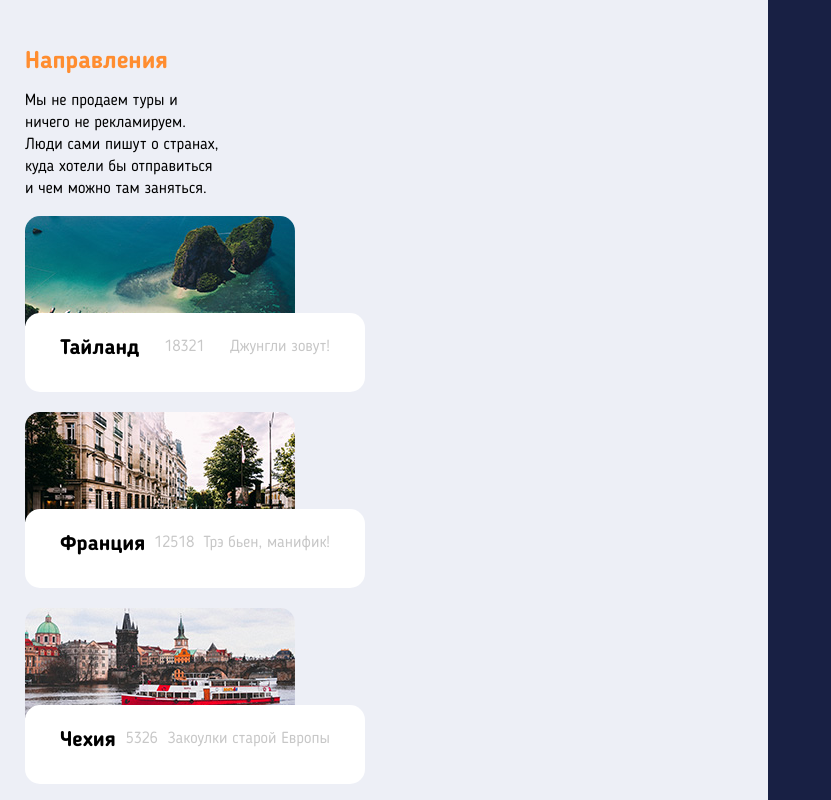
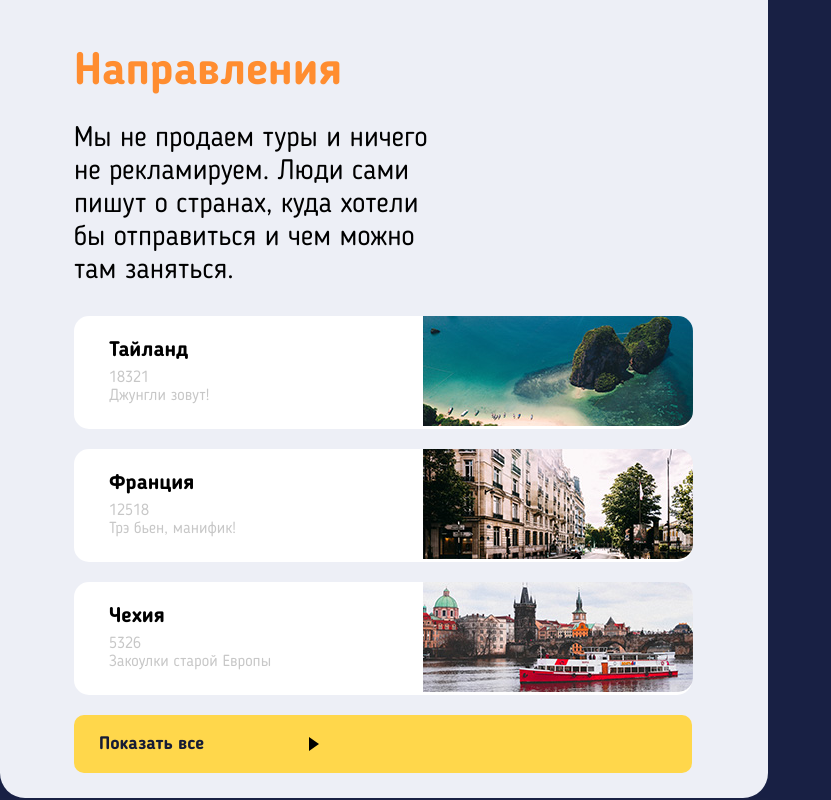
Before and after one commit to Rielees777/559959-pognali-17, a plain HTML site: page source/index.html in a window 1280 px wide. Shown: the part 1660-2460 px from the top of the page, without its empty margins (0-831 px from the left). Drawn offline with nearby package versions, Linux system fonts and the light colour scheme; files that its build step writes are made by us from their sources.

Commit message:
add mesh to countries

```diff
--- a/source/less/index-page/about.less
+++ b/source/less/index-page/about.less
@@ -39,7 +39,7 @@
     margin: 0;
     padding-top: 93px;
     padding-bottom: 70px;
-    padding-left: 50px;
+    padding-left: 74px;
 
     background-image: url(/source/img/about-tablet@1x.png);
     background-repeat: no-repeat;
--- a/source/less/index-page/countries.less
+++ b/source/less/index-page/countries.less
@@ -1,12 +1,3 @@
-.countries__title {
-  margin: 0;
-  padding: 0;
-
-  font-family: @main-font;
-  font-size: 24px;
-  line-height: 24px;
-  color:#ff8d30;
-}
 .countries {
   padding: 0 25px;
   padding-top: 75px;
@@ -21,6 +12,16 @@
   border-bottom-right-radius: 25px;
 
 }
+.countries__title {
+  margin: 0;
+  padding: 0;
+
+  font-family: @main-font;
+  font-size: 24px;
+  line-height: 24px;
+  color:#ff8d30;
+}
+
 .countries__title,
 .countries__text {
   width: 200px;
@@ -31,6 +32,9 @@
   padding: 0;
   list-style: none;
 }
+.countries__item {
+  width: 270px;
+}
 
 .countries__descr {
   position: relative;
@@ -38,9 +42,7 @@
   flex-wrap: wrap;
   justify-content: space-between;
 
-  max-width: 270px;
-
-  padding: 25px 35px;
+  padding: 24px 35px;
   margin-bottom: 20px;
 
   background-color: #ffffff;
@@ -65,3 +67,48 @@
   font-size: 16px;
   line-height: 18px;
 }
+
+@media (min-width: @tablet-width){
+  .countries {
+    padding: 0 74px;
+    padding-top: 75px;
+    padding-bottom: 25px;
+
+    border-bottom-left-radius: 25px;
+    border-bottom-right-radius: 25px;
+  }
+  .countries__title {
+    font-size: 45px;
+    line-height: 45px;
+  }
+  .countries__text {
+    width: 375px;
+    font-size: 28px;
+    line-height: 33px;
+  }
+  .countries__list{
+
+  }
+  .countries__item {
+
+    width: 618px;
+  }
+  .countries__descr {
+    display: flex;
+    flex-direction: column;
+    flex-wrap: wrap;
+  }
+  .countries__img {
+    position: absolute;
+    left: 423px;
+    margin: 0;
+
+    border-radius: 0;
+    border-top-right-radius: 15px;
+    border-bottom-right-radius: 15px;
+    z-index: 999;
+  }
+  .countries__button {
+    width: 618px;
+  }
+}
--- a/source/less/index-page/review.less
+++ b/source/less/index-page/review.less
@@ -34,14 +34,14 @@
   }
   .rewiew__text {
     width: 285px;
-    padding-left: 50px;
+    padding-left: 74px;
 
     font-size: 28px;
     line-height: 33px;
   }
   .rewiew__author {
     width: 285px;
-    padding-left: 50px;
+    padding-left: 74px;
 
     font-size: 21px;
     line-height: 25px;
```
